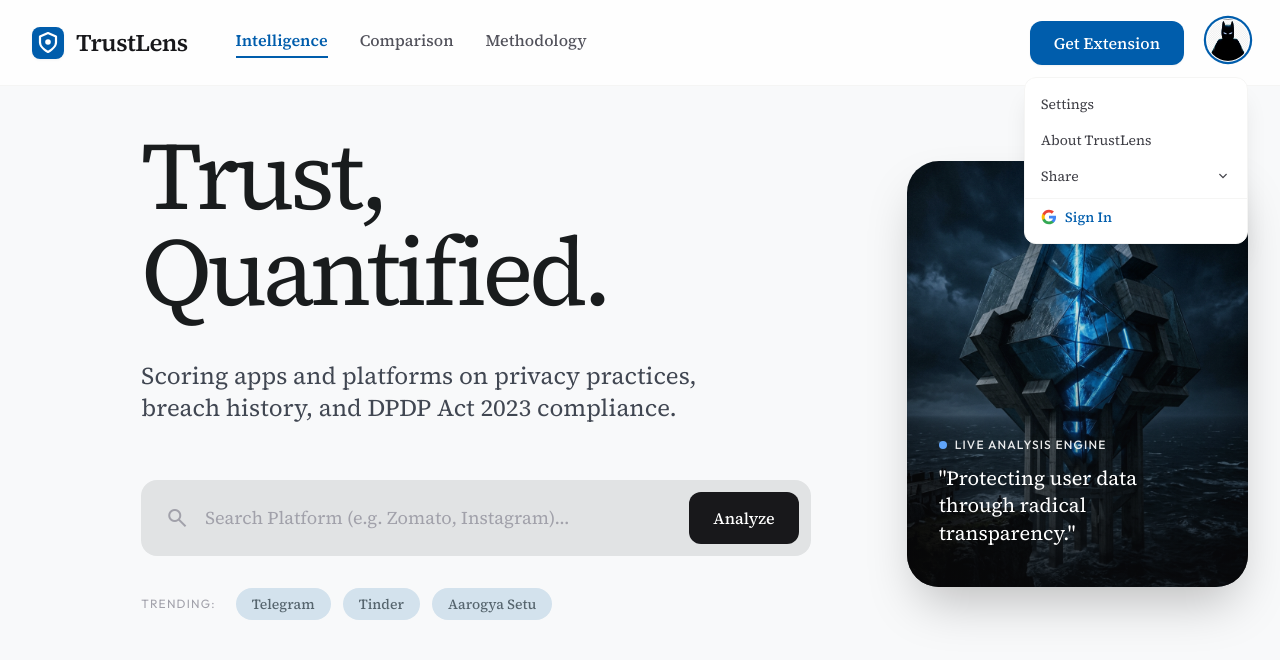
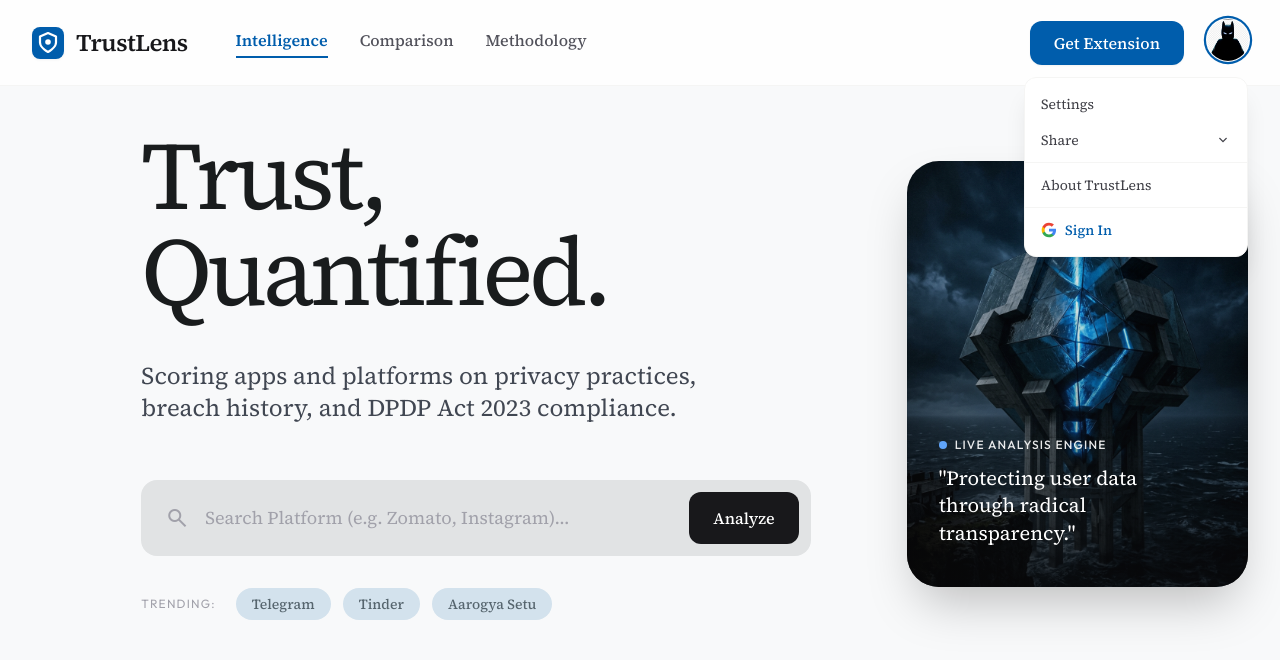
Before and after one commit to PiyushhYadav/Trustlens, a React (Vite) app in the folder frontend/: page / in a window 1280 px wide. Both pictures are taken after a click on the button 1228 px from the left and 40 px from the top of the page. Shown: the top 660 px of the page. Built offline with nearby package versions, Linux system fonts and the light colour scheme.

Commit message:
style: reorder profile dropdown menu and add visual dividers

```diff
--- a/frontend/src/components/Header.tsx
+++ b/frontend/src/components/Header.tsx
@@ -183,8 +183,8 @@ export const Header: React.FC<HeaderProps> = () => {
                     <p className="text-xs text-zinc-500 truncate">{user.email}</p>
                   </div>
                 )}
+
                 <button className="text-left px-4 py-2 text-sm text-zinc-700 hover:bg-stone-50 hover:text-primary transition-colors">Settings</button>
-                <Link to="/methodology" onClick={() => setProfileOpen(false)} className="text-left px-4 py-2 text-sm text-zinc-700 hover:bg-stone-50 hover:text-primary transition-colors">About TrustLens</Link>
 
                 <button
                   onClick={() => setShareOpen(!shareOpen)}
@@ -238,17 +238,21 @@ export const Header: React.FC<HeaderProps> = () => {
                   </div>
                 )}
 
+                <div className="border-t border-stone-100 my-1"></div>
+                <Link to="/methodology" onClick={() => setProfileOpen(false)} className="text-left px-4 py-2 text-sm text-zinc-700 hover:bg-stone-50 hover:text-primary transition-colors">About TrustLens</Link>
+
+                <div className="border-t border-stone-100 my-1"></div>
                 {user ? (
                   <button
                     onClick={handleLogout}
-                    className="text-left px-4 py-2 text-sm text-rose-600 hover:bg-rose-50 font-medium transition-colors border-t border-stone-100 mt-1 pt-2"
+                    className="text-left px-4 py-2 text-sm text-rose-600 hover:bg-rose-50 font-medium transition-colors"
                   >
                     Sign Out
                   </button>
                 ) : (
                   <button
                     onClick={() => login()}
-                    className="text-left px-4 py-2 text-sm text-primary font-medium hover:bg-stone-50 transition-colors border-t border-stone-100 mt-1 pt-2 flex items-center gap-2"
+                    className="text-left px-4 py-2 text-sm text-primary font-medium hover:bg-stone-50 transition-colors flex items-center gap-2"
                   >
                     <svg className="w-4 h-4" viewBox="0 0 24 24">
                       <path fill="#4285F4" d="M22.56 12.25c0-.78-.07-1.53-.2-2.25H12v4.26h5.92c-.26 1.37-1.04 2.53-2.21 3.31v2.77h3.57c2.08-1.92 3.28-4.74 3.28-8.09z"/>
```
